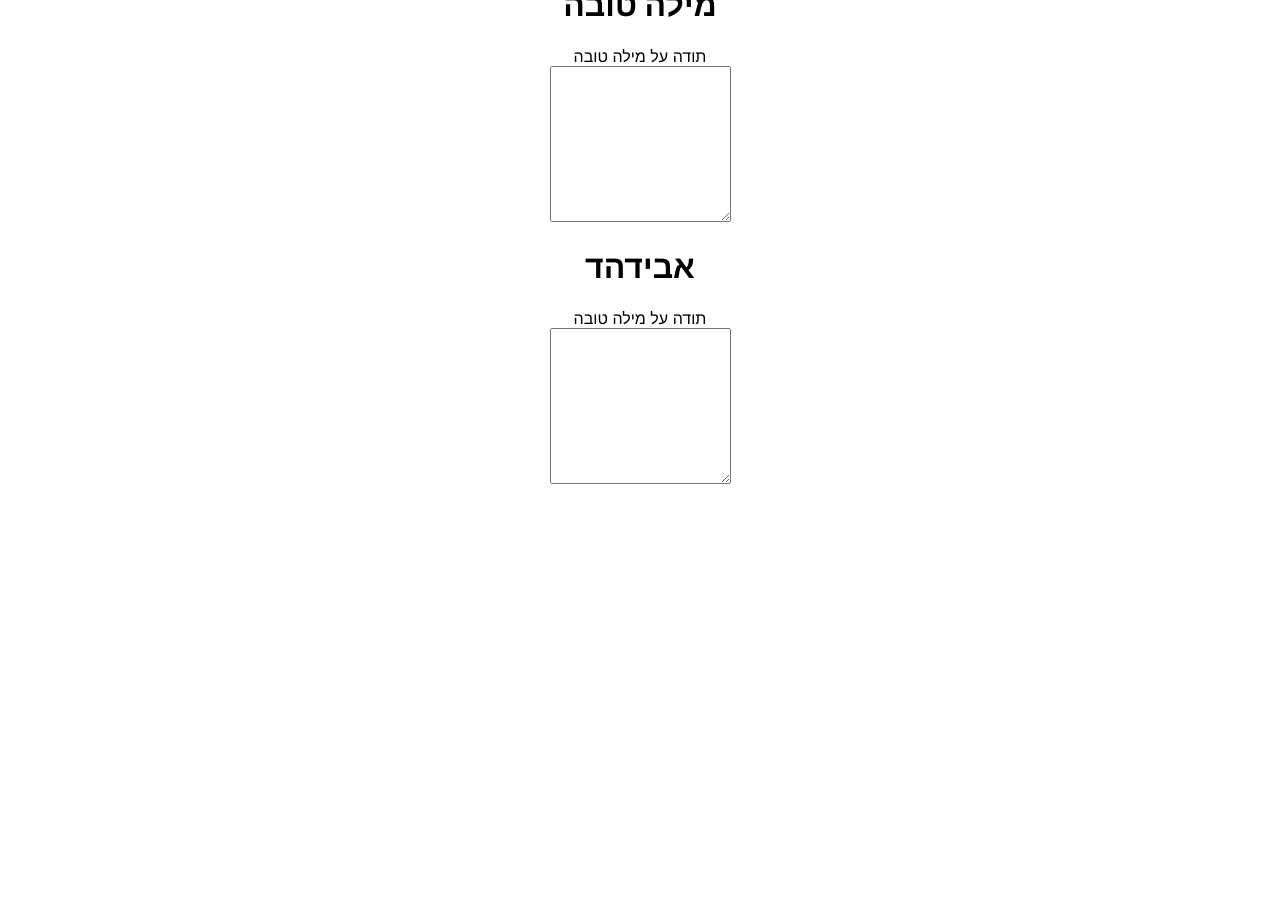
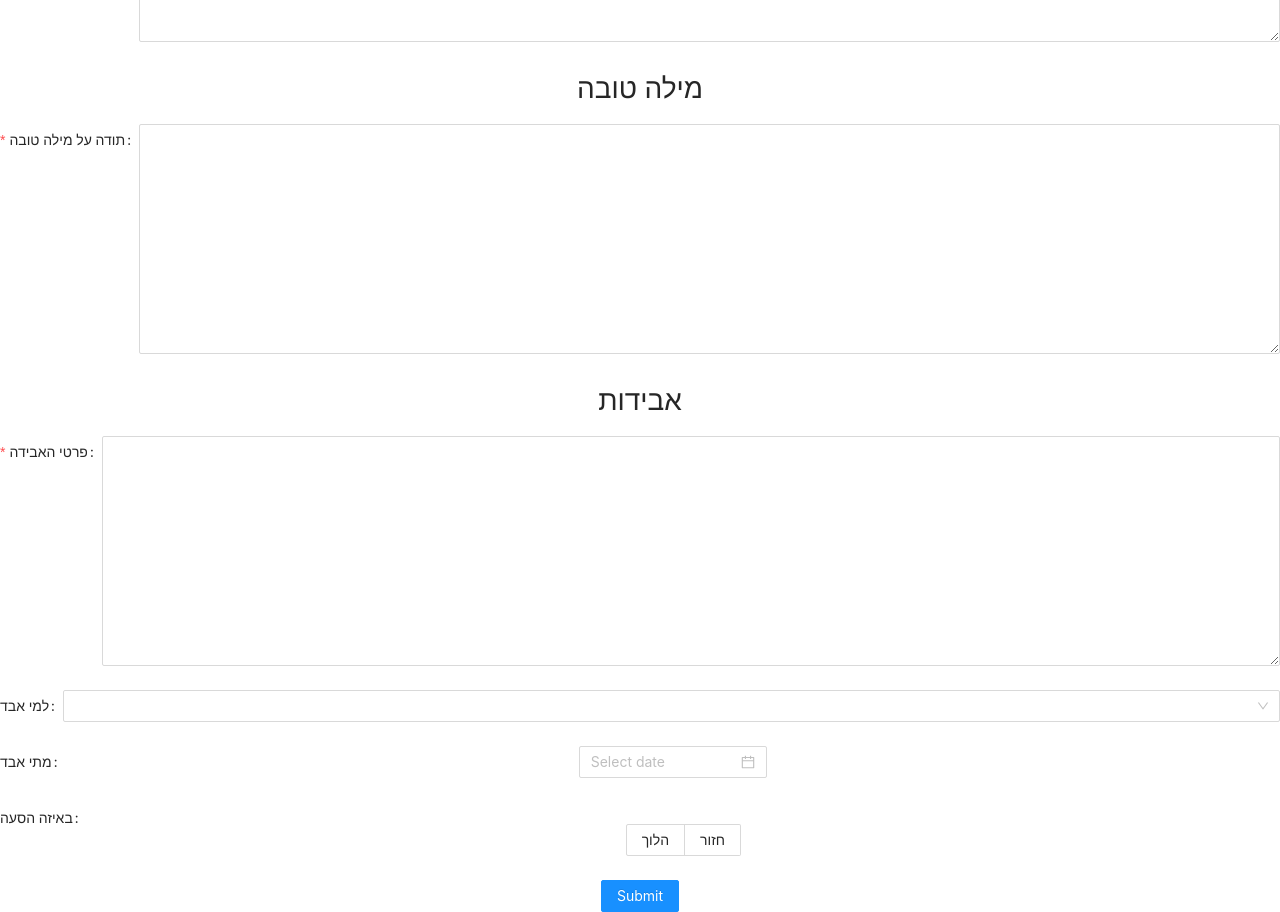
Before and after one commit to natigiat/chalap-client, a React (Create React App) app: page / in a window 1280 px wide. Shown: the part 580-1492 px from the top of the page. Before the commit the page ends 1068 px from the top, so only its background shows below. Built offline with nearby package versions, Linux system fonts and the light colour scheme.

Commit message:
update losts

```diff
--- a/src/Screen5/Components/Losts/Losts.js
+++ b/src/Screen5/Components/Losts/Losts.js
@@ -1,5 +1,17 @@
-import React from "react";
-import { Form, Input, Button, Select } from "antd";
+import React, { useState } from "react";
+import {
+  Form,
+  Input,
+  Button,
+  Radio,
+  Select,
+  Cascader,
+  DatePicker,
+  InputNumber,
+  TreeSelect,
+  Switch,
+} from "antd";
+import "./Losts.css";
 
 function Losts() {
   const onFinish = (values) => {
@@ -8,15 +20,52 @@ function Losts() {
 
   const { TextArea } = Input;
 
+  // button chuse
+  const options = [
+    { label: "הלוך", value: "הלוך " },
+    { label: "חזור", value: "חזור" },
+  ];
+
+  const [choose, setChoose] = useState();
+
+  const onChange4 = (e) => {
+    setChoose(e.target.value);
+  };
+  console.log(choose);
   return (
     <Form name="control-hooks" onFinish={onFinish}>
-      <h1>אבידהד</h1>
-      <Form.Item
-        name="note"
-        label="תודה על מילה טובה"
-        rules={[{ required: true }]}
-      >
+      <h1>אבידות</h1>
+      <Form.Item name="שלום" label="פרטי האבידה" rules={[{ required: true }]}>
         <TextArea rows={10} />
+      </Form.Item>
+
+      <Form.Item label="למי אבד">
+        <Cascader
+          options={[
+            {
+              value: "zhejiang",
+              label: "Zhejiang",
+            },
+          ]}
+        />
+      </Form.Item>
+
+      <Form.Item label="מתי אבד">
+        <DatePicker />
+      </Form.Item>
+      <Form.Item label="באיזה הסעה">
+        <br />
+        <Radio.Group
+          options={options}
+          onChange={onChange4}
+          optionType="button"
+          buttonStyle="solid"
+        />
+      </Form.Item>
+      <Form.Item>
+        <Button type="primary" htmlType="submit">
+          Submit
+        </Button>
       </Form.Item>
     </Form>
   );
--- a/src/Screen5/Components/Screen5.js
+++ b/src/Screen5/Components/Screen5.js
@@ -3,17 +3,17 @@ import GoodWord from "./GoodWord/GoodWord";
 import Complain from "./Complain/Complain";
 import Vioelence from "./Violence/Violence";
 import Losts from "./Losts/Losts";
+import "../Screen5.css";
 
 function Screen5() {
-  // const type = ["Losts", "Unusual Events", "Drive problems"];
-  // const names = ["Ayelet Ben Dahan", "Shimrit Levi", "Yuval Dayan"];
+  const names = ["Ayelet Ben Dahan", "Shimrit Levi", "Yuval Dayan"];
 
   return (
     <div>
-      <GoodWord />
-      <Complain />
-      <Vioelence />
-      <Losts />
+      <GoodWord children={[names]} type="good_word" />
+      <Complain children={[names]} type="report" />
+      <Vioelence children={[names]} type="vioelence" />
+      <Losts children={[names]} type="lost" />
     </div>
   );
 }
```
